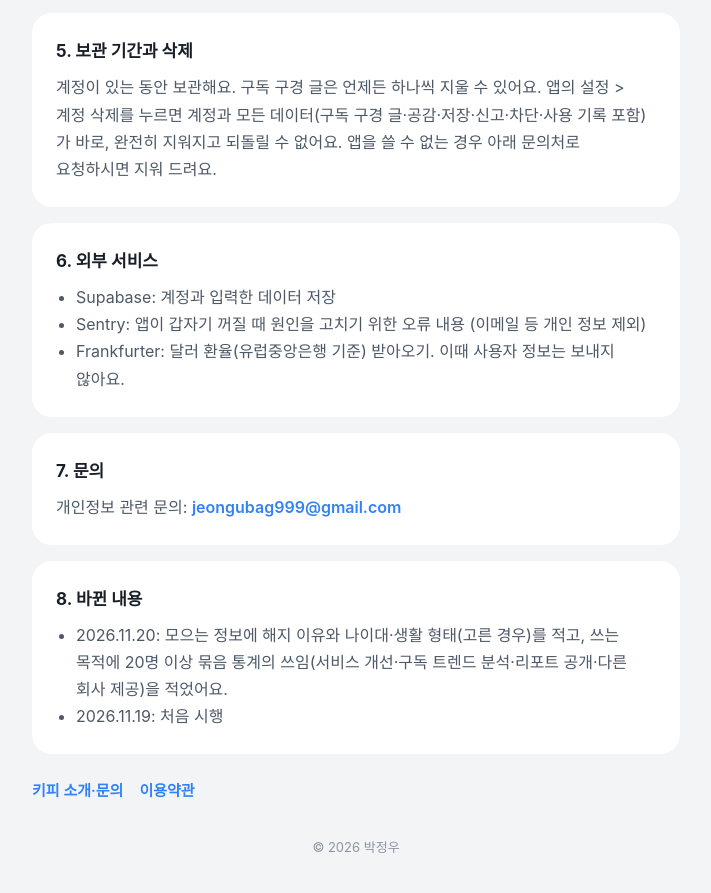
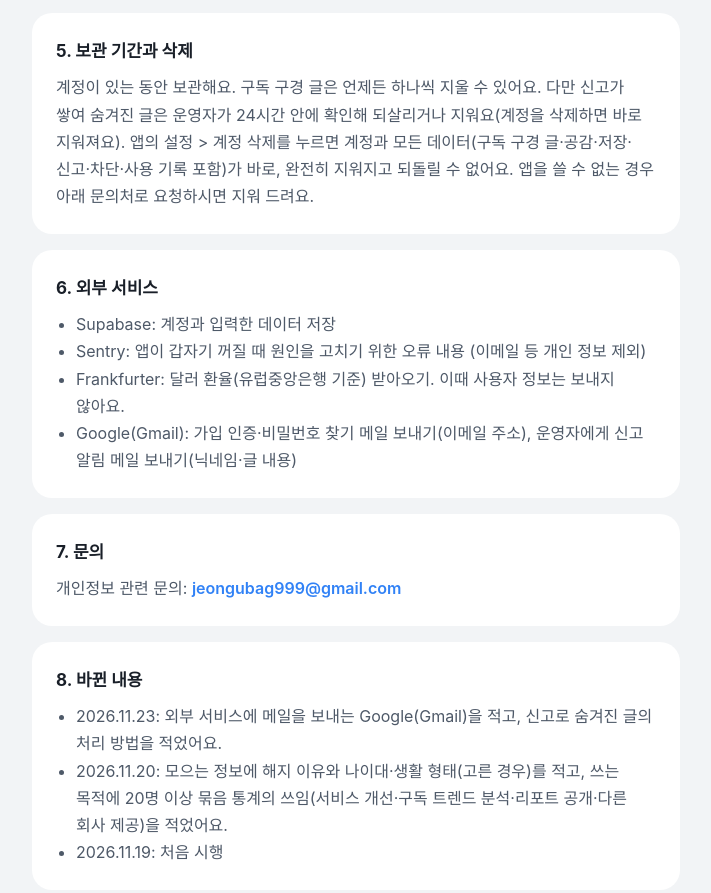
Before and after one commit to jeongubag999-png/keepi-support, a plain HTML site: page privacy.html in a window 1280 px wide. Shown: the part 1173-2066 px from the top of the page, without its empty margins (284-995 px from the left). Drawn offline with Linux system fonts and the light colour scheme.

Commit message:
Privacy: list Gmail as mail sender and explain hidden post handling
Co-Authored-By: Claude Opus 5.5 <noreply@anthropic.com>

```diff
--- a/privacy.html
+++ b/privacy.html
@@ -16,7 +16,7 @@
     </header>
 
     <h1>개인정보 처리방침</h1>
-    <p class="updated">시행일 2026년 11월 20일</p>
+    <p class="updated">시행일 2026년 11월 23일</p>
 
     <section class="card">
       <h2>1. 모으는 정보</h2>
@@ -42,7 +42,7 @@
 
     <section class="card">
       <h2>5. 보관 기간과 삭제</h2>
-      <p>계정이 있는 동안 보관해요. 구독 구경 글은 언제든 하나씩 지울 수 있어요. 앱의 설정 &gt; 계정 삭제를 누르면 계정과 모든 데이터(구독 구경 글·공감·저장·신고·차단·사용 기록 포함)가 바로, 완전히 지워지고 되돌릴 수 없어요. 앱을 쓸 수 없는 경우 아래 문의처로 요청하시면 지워 드려요.</p>
+      <p>계정이 있는 동안 보관해요. 구독 구경 글은 언제든 하나씩 지울 수 있어요. 다만 신고가 쌓여 숨겨진 글은 운영자가 24시간 안에 확인해 되살리거나 지워요(계정을 삭제하면 바로 지워져요). 앱의 설정 &gt; 계정 삭제를 누르면 계정과 모든 데이터(구독 구경 글·공감·저장·신고·차단·사용 기록 포함)가 바로, 완전히 지워지고 되돌릴 수 없어요. 앱을 쓸 수 없는 경우 아래 문의처로 요청하시면 지워 드려요.</p>
     </section>
 
     <section class="card">
@@ -51,6 +51,7 @@
         <li>Supabase: 계정과 입력한 데이터 저장</li>
         <li>Sentry: 앱이 갑자기 꺼질 때 원인을 고치기 위한 오류 내용 (이메일 등 개인 정보 제외)</li>
         <li>Frankfurter: 달러 환율(유럽중앙은행 기준) 받아오기. 이때 사용자 정보는 보내지 않아요.</li>
+        <li>Google(Gmail): 가입 인증·비밀번호 찾기 메일 보내기(이메일 주소), 운영자에게 신고 알림 메일 보내기(닉네임·글 내용)</li>
       </ul>
     </section>
 
@@ -62,6 +63,7 @@
     <section class="card">
       <h2>8. 바뀐 내용</h2>
       <ul>
+        <li>2026.11.23: 외부 서비스에 메일을 보내는 Google(Gmail)을 적고, 신고로 숨겨진 글의 처리 방법을 적었어요.</li>
         <li>2026.11.20: 모으는 정보에 해지 이유와 나이대·생활 형태(고른 경우)를 적고, 쓰는 목적에 20명 이상 묶음 통계의 쓰임(서비스 개선·구독 트렌드 분석·리포트 공개·다른 회사 제공)을 적었어요.</li>
         <li>2026.11.19: 처음 시행</li>
       </ul>
```
